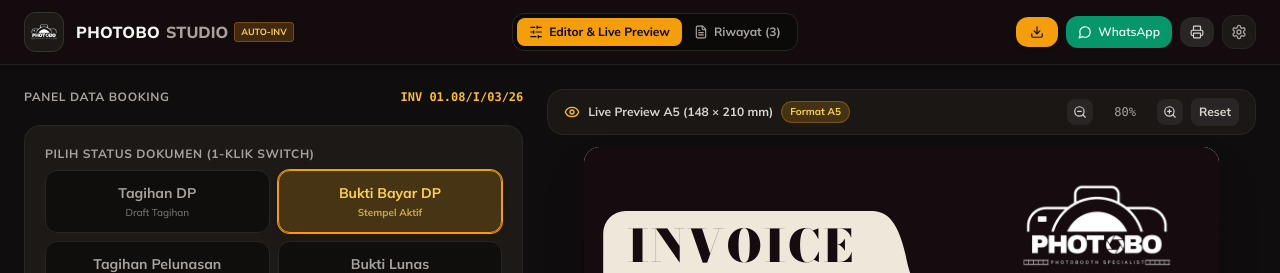
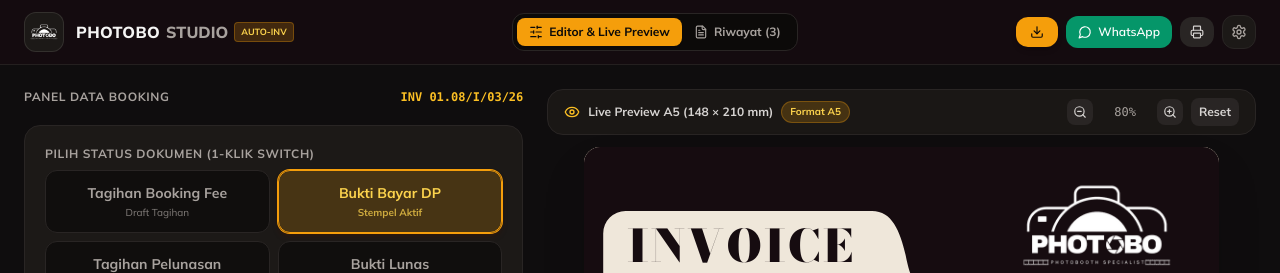
Before and after one commit to msyafiqn123-blip/photobo-invoice-app, a React (Vite) app: page / in a window 1280 px wide. Shown: the top 273 px of the page. Built offline with nearby package versions, Linux system fonts and the light colour scheme; no server answers; the database is empty.

Commit message:
feat: change nota tagihan DP to Tagihan Booking Fee

```diff
--- a/src/components/InvoiceForm.jsx
+++ b/src/components/InvoiceForm.jsx
@@ -23,7 +23,7 @@ import {
 } from 'lucide-react';
 
 const DOC_TYPES = [
-  { id: 'TAGIHAN_DP', label: 'Tagihan DP', badge: 'Draft Tagihan' },
+  { id: 'TAGIHAN_DP', label: 'Tagihan Booking Fee', badge: 'Draft Tagihan' },
   { id: 'BUKTI_DP', label: 'Bukti Bayar DP', badge: 'Stempel Aktif' },
   { id: 'TAGIHAN_PELUNASAN', label: 'Tagihan Pelunasan', badge: 'Menjelang Hari H' },
   { id: 'BUKTI_LUNAS', label: 'Bukti Lunas', badge: 'Lunas 100%' },
--- a/src/components/InvoiceList.jsx
+++ b/src/components/InvoiceList.jsx
@@ -39,7 +39,7 @@ const InvoiceList = ({
   const getDocBadge = (type) => {
     switch (type) {
       case 'TAGIHAN_DP':
-        return <span className="px-2 py-0.5 rounded text-[10px] font-bold bg-amber-950 text-amber-300 border border-amber-800">TAGIHAN DP</span>;
+        return <span className="px-2 py-0.5 rounded text-[10px] font-bold bg-amber-950 text-amber-300 border border-amber-800">BOOKING FEE</span>;
       case 'BUKTI_DP':
         return <span className="px-2 py-0.5 rounded text-[10px] font-bold bg-blue-950 text-blue-300 border border-blue-800">DP DITERIMA</span>;
       case 'TAGIHAN_PELUNASAN':
@@ -94,7 +94,7 @@ const InvoiceList = ({
             className="w-full bg-stone-950 border border-stone-800 rounded-xl px-3 py-2 text-xs text-stone-200 focus:outline-none focus:border-amber-500 font-semibold"
           >
             <option value="ALL">Semua Status Dokumen</option>
-            <option value="TAGIHAN_DP">Tagihan DP</option>
+            <option value="TAGIHAN_DP">Tagihan Booking Fee</option>
             <option value="BUKTI_DP">Bukti DP Diterima</option>
             <option value="TAGIHAN_PELUNASAN">Tagihan Pelunasan</option>
             <option value="BUKTI_LUNAS">Bukti Lunas</option>
--- a/src/components/InvoicePreview.jsx
+++ b/src/components/InvoicePreview.jsx
@@ -37,9 +37,9 @@ const InvoicePreview = forwardRef(({ invoice, settings, scale = 1 }, ref) => {
     switch (docType) {
       case 'TAGIHAN_DP':
         return {
-          title: 'NOTA PEMBAYARAN',
+          title: 'TAGIHAN BOOKING FEE',
           recipientLabel: 'DITAGIHKAN KEPADA',
-          note: 'Mohon lakukan pembayaran DP untuk konfirmasi jadwal.',
+          note: 'Mohon lakukan pembayaran Booking Fee untuk konfirmasi jadwal.',
           showStamp: false,
         };
       case 'TAGIHAN_PELUNASAN':
--- a/src/utils/whatsapp.js
+++ b/src/utils/whatsapp.js
@@ -18,7 +18,7 @@ export const generateWhatsAppMessage = ({ invoice, settings }) => {
     case 'TAGIHAN_DP':
       return `Halo Kak *${clientName}*, salam hangat dari *Photobo Studio*! 👋📸
 
-Berikut adalah rincian tagihan *Down Payment (DP)* untuk penguncian jadwal Photobooth acara Kakak:
+Berikut adalah rincian *Tagihan Booking Fee* untuk penguncian jadwal Photobooth acara Kakak:
 📄 *No. Invoice:* ${invoiceCode}
 📅 *Tanggal Acara:* ${eventDate}
 📦 *Paket:* ${packageName}
```
